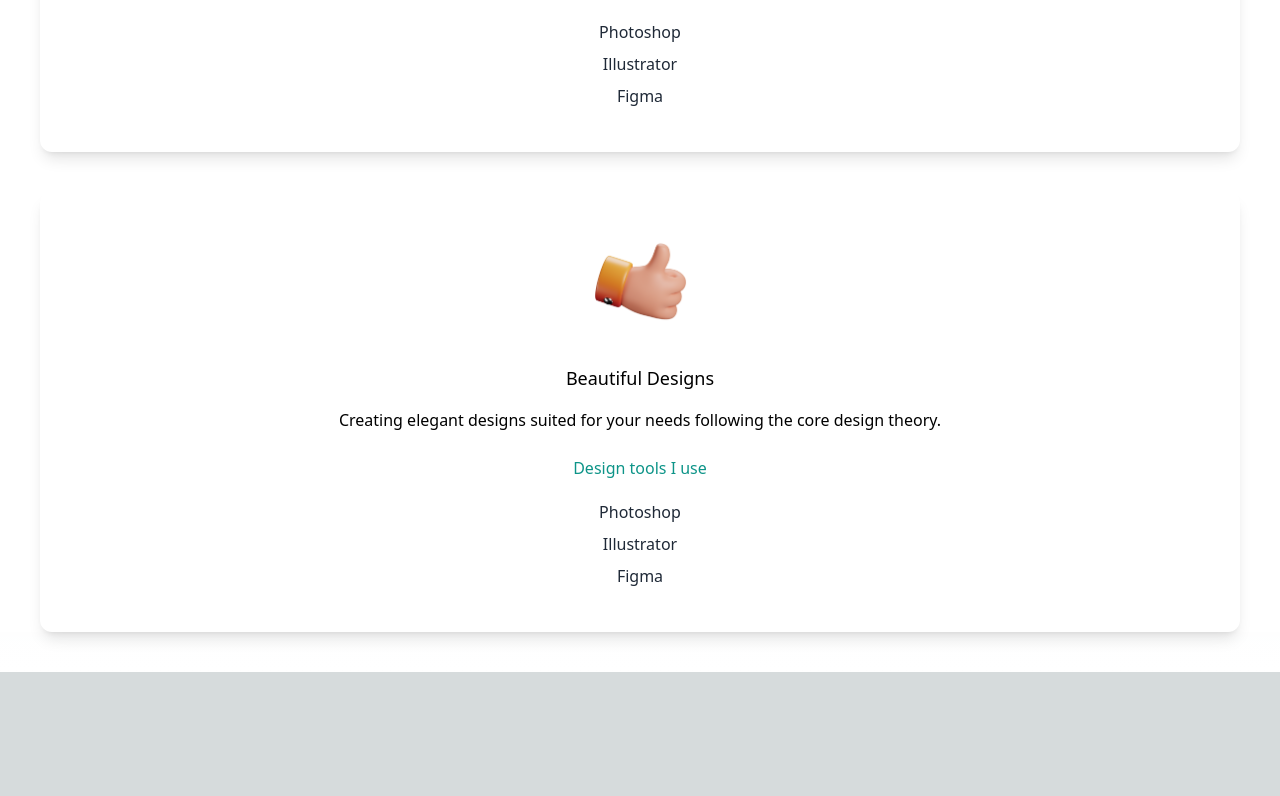
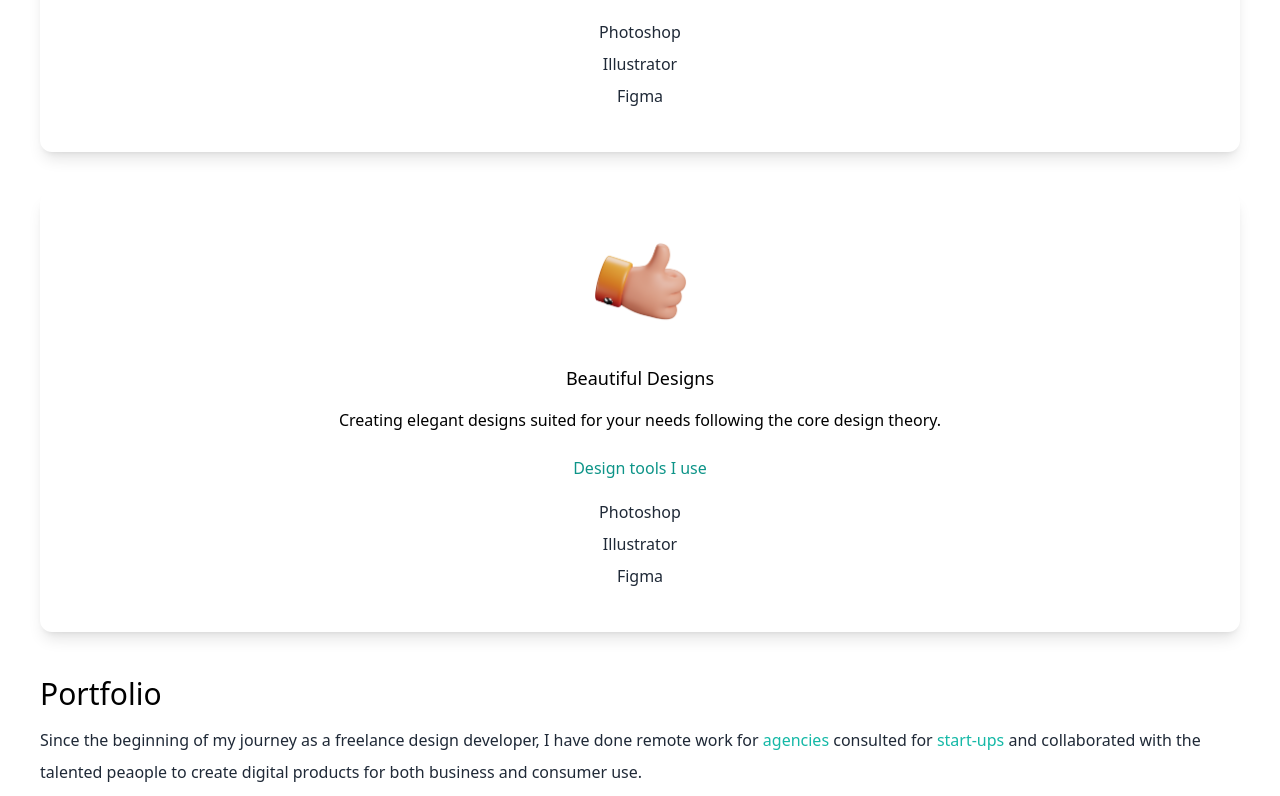
Before and after one commit to PieterJanDelbecke/portfolio-nextjs, a Next.js app: page / in a window 1280 px wide. Shown: the part 1848-2644 px from the top of the page. Before the commit the page ends 2520 px from the top, so only its background shows below. Built offline with nearby package versions, Linux system fonts and the light colour scheme.

Commit message:
setup portfolio section

```diff
--- a/src/pages/index.js
+++ b/src/pages/index.js
@@ -135,6 +135,19 @@ export default function Home() {
             </div>
           </div>
         </section>
+        <section>
+          <div>
+            <h3 className="text-3xl py-1">Portfolio</h3>
+            <p className="text-md py-2 leading-8 text-gray-800">
+              Since the beginning of my journey as a freelance design developer,
+              I have done remote work for
+              <span className="text-teal-500"> agencies </span> consulted for
+              <span className="text-teal-500"> start-ups </span> and
+              collaborated with the talented peaople to create digital products
+              for both business and consumer use.
+            </p>
+          </div>
+        </section>
       </main>
     </div>
   );
```
